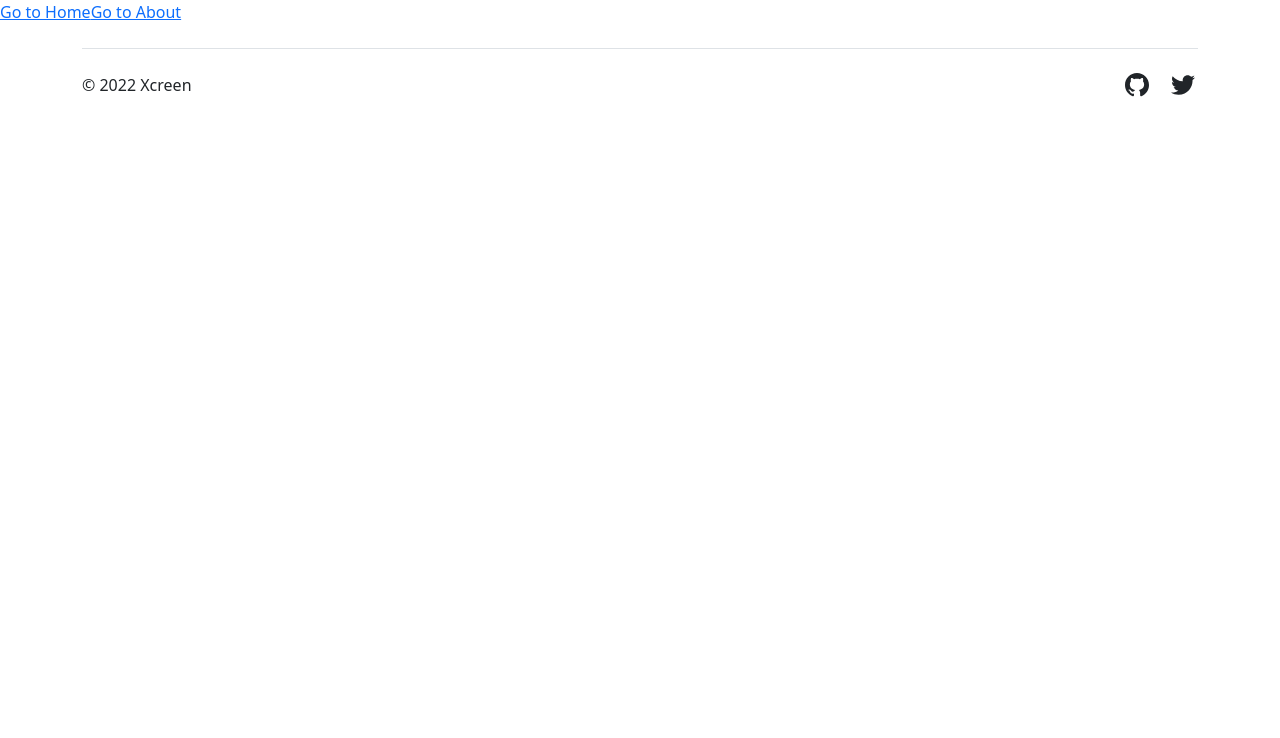
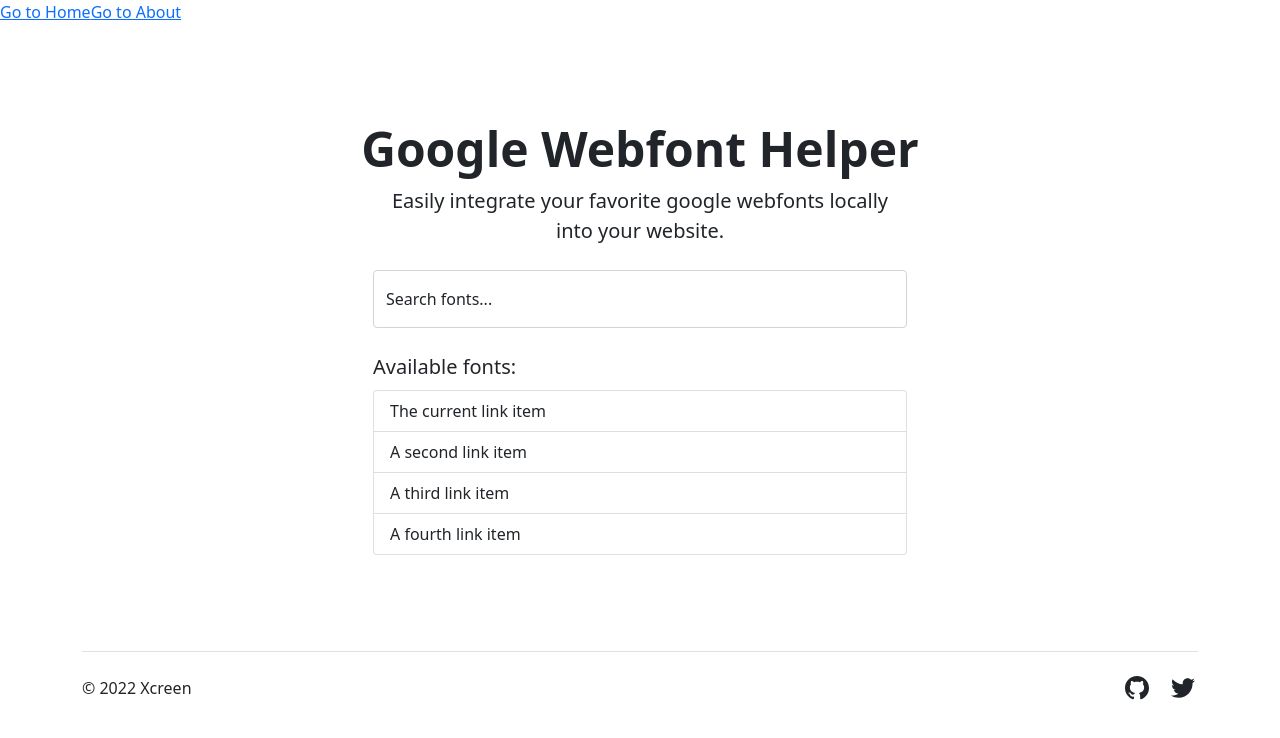
Before and after one commit to Xcreen/google-webfonts, a Vue app in the folder frontend/: page / in a window 1280 px wide. Shown: the top 738 px of the page. Built offline with nearby package versions, Linux system fonts and the light colour scheme; no server answers.

Commit message:
Starting with Search/Font Listing

```diff
--- a/frontend/src/components/Home.vue
+++ b/frontend/src/components/Home.vue
@@ -1,15 +1,38 @@
 <template>
   <div class="container">
+
+    <div class="px-4 py-5 my-5">
+      <h1 class="display-5 fw-bold text-center">Google Webfont Helper</h1>
+      <div class="col-lg-6 mx-auto">
+        <p class="lead mb-4 text-center">Easily integrate your favorite google webfonts locally into your website.</p>
+        <div class="form-floating w-100 mb-4">
+          <input type="text" class="form-control" id="search-font-input" v-model="inputFontSearch" placeholder="Search fonts...">
+          <label for="search-font-input">Search fonts...</label>
+        </div>
+
+        <span class="lead">Available fonts:</span>
+
+        <ul class="list-group mt-2">
+          <a href="#" class="list-group-item list-group-item-action">The current link item</a>
+          <a href="#" class="list-group-item list-group-item-action">A second link item</a>
+          <a href="#" class="list-group-item list-group-item-action">A third link item</a>
+          <a href="#" class="list-group-item list-group-item-action">A fourth link item</a>
+        </ul>
+
+      </div>
+    </div>
+
     <Footer />
   </div>
-
 </template>
 
 <script>
 export default {
   name: 'home',
   data() {
-    return {}
+    return {
+      inputFontSearch: ''
+    }
   }
 }
 </script>
```
